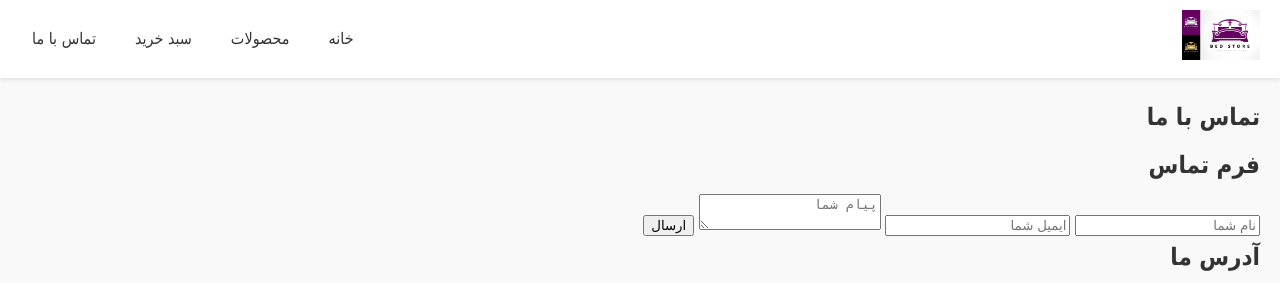
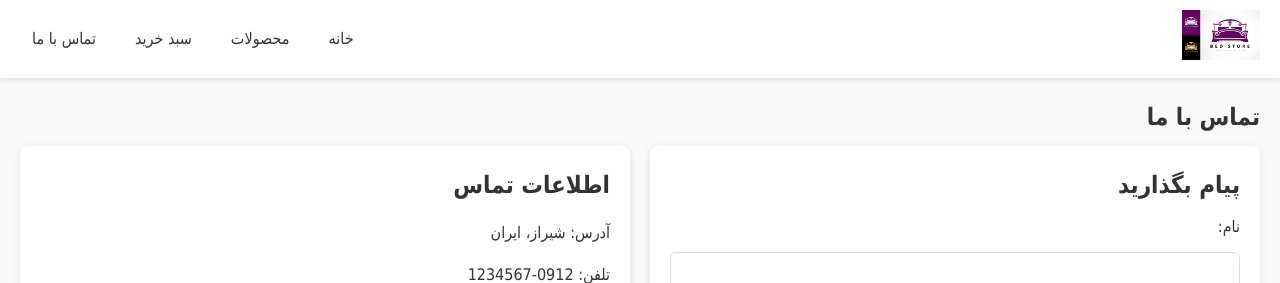
Before and after one commit to navidwolf/bed-factory-website, a Flask app: page /contact in a window 1280 px wide. Shown: the top 283 px of the page. Run offline with Flask 3, Linux system fonts and the light colour scheme.

Commit message:
update something

```diff
--- a/static/css/style.css
+++ b/static/css/style.css
@@ -138,6 +138,74 @@ footer {
     margin-top: 40px;
 }
 
+/* --- صفحه تماس با ما --- */
+.contact-container {
+    display: flex;
+    flex-wrap: wrap;
+    gap: 20px;
+    margin-bottom: 30px;
+}
+
+.contact-left, .contact-right {
+    flex: 1 1 400px;
+    background: #fff;
+    padding: 20px;
+    border-radius: 8px;
+    box-shadow: 0 2px 8px rgba(0,0,0,0.1);
+}
+
+.contact-form {
+    display: flex;
+    flex-direction: column;
+    gap: 12px;
+}
+
+.contact-form input,
+.contact-form textarea {
+    padding: 10px;
+    border: 1px solid #ddd;
+    border-radius: 6px;
+    font-size: 14px;
+}
+
+.contact-form button {
+    padding: 12px;
+    background-color: #333;
+    color: #fff;
+    border: none;
+    border-radius: 6px;
+    cursor: pointer;
+    font-size: 15px;
+    transition: background 0.3s;
+}
+
+.contact-form button:hover {
+    background-color: #555;
+}
+
+/* نقشه + تیم کنار هم */
+.map-team-grid {
+    display: flex;
+    gap: 20px;
+    margin-top: 20px;
+    flex-wrap: wrap;
+}
+
+.map-container, .team-container {
+    flex: 1 1 250px;
+    height: 250px;
+    border-radius: 8px;
+    overflow: hidden;
+    box-shadow: 0 2px 8px rgba(0,0,0,0.1);
+}
+
+.map-container iframe,
+.team-container img {
+    width: 100%;
+    height: 100%;
+    object-fit: cover;
+}
+
 /* --- ریسپانسیو --- */
 @media (max-width: 480px) {
     .main-nav ul {
@@ -160,6 +228,10 @@ footer {
     .product-grid {
         grid-template-columns: 1fr; /* موبایل یک ستون */
     }
+
+    .map-team-grid {
+        flex-direction: column;
+    }
 }
 
 @media (min-width: 481px) and (max-width: 768px) {
@@ -178,6 +250,10 @@ footer {
     .product-grid {
         grid-template-columns: repeat(2, 1fr); /* تبلت دو ستون */
     }
+
+    .map-team-grid {
+        flex-direction: column;
+    }
 }
 
 @media (min-width: 769px) and (max-width: 1024px) {
--- a/templates/contact.html
+++ b/templates/contact.html
@@ -12,48 +12,43 @@
     <h1>تماس با ما</h1>
     <div class="contact-container">
 
-        <!-- فرم تماس -->
+        <!-- باکس فرم تماس -->
         <div class="contact-left">
-            <h2>فرم تماس</h2>
-            <form method="post" class="contact-form">
-                <input type="text" name="name" placeholder="نام شما" required>
-                <input type="email" name="email" placeholder="ایمیل شما" required>
-                <textarea name="message" placeholder="پیام شما" required></textarea>
+            <h2>پیام بگذارید</h2>
+            <form class="contact-form" method="post">
+                <label for="name">نام:</label>
+                <input type="text" id="name" name="name" required>
+
+                <label for="email">ایمیل:</label>
+                <input type="email" id="email" name="email" required>
+
+                <label for="message">پیام:</label>
+                <textarea id="message" name="message" required></textarea>
+
                 <button type="submit">ارسال</button>
             </form>
         </div>
 
-        <!-- نقشه و تیم -->
+        <!-- باکس اطلاعات تماس -->
         <div class="contact-right">
-            <h2>آدرس ما</h2>
-            <div class="map-container">
-                <iframe
-                    src="https://www.google.com/maps/embed?pb=!1m18!1m12!1m3!1d10597.151051754277!2d52.55080867716439!3d29.605518255909953!2m3!1f0!2f0!3f0!3m2!1i1024!2i768!4f13.1!3m3!1m2!1s0x3fb20d6dd1e1a9e1%3A0xa5db54d59b5f73fe!2sNasir%20al-Mulk%20Mosque!5e0!3m2!1sen!2s!4v1759475349386!5m2!1sen!2s"
-                    width="100%" height="100%" style="border:0;" allowfullscreen="" loading="lazy" referrerpolicy="no-referrer-when-downgrade">
-                </iframe>
-            </div>
+            <h2>اطلاعات تماس</h2>
+            <p>آدرس: شیراز، ایران</p>
+            <p>تلفن: 0912-1234567</p>
+            <p>ایمیل: info@factory.com</p>
 
-            <h2>تیم ما</h2>
-            <div class="team-container">
-                <img src="{{ url_for('static', filename='images/team.webp') }}" alt="تیم کارخانه تخت">
+            <!-- گرید نقشه + عکس تیم -->
+            <div class="map-team-grid">
+                <div class="map-container">
+                    <iframe src="https://www.google.com/maps/embed?pb=!1m18!1m12!1m3!1d10597.151051754277!2d52.55080867716439!3d29.605518255909953!2m3!1f0!2f0!3f0!3m2!1i1024!2i768!4f13.1!3m3!1m2!1s0x3fb20d6dd1e1a9e1%3A0xa5db54d59b5f73fe!2sNasir%20al-Mulk%20Mosque!5e0!3m2!1sen!2s!4v1759475349386!5m2!1sen!2s"
+                        style="border:0;" allowfullscreen="" loading="lazy"
+                        referrerpolicy="no-referrer-when-downgrade"></iframe>
+                </div>
+                <div class="team-container">
+                    <img src="{{ url_for('static', filename='images/team.webp') }}" alt="تیم ما">
+                </div>
             </div>
         </div>
-    </div>
 
-    <!-- باکس‌های اطلاعات -->
-    <div class="info-boxes">
-        <div class="info-box">
-            <h3>آدرس</h3>
-            <p>شیراز، خیابان لطفعلی خان زند، مسجد نصیرالملک</p>
-        </div>
-        <div class="info-box">
-            <h3>تلفن</h3>
-            <a href="tel:+982112345678">021-12345678</a>
-        </div>
-        <div class="info-box">
-            <h3>ایمیل</h3>
-            <a href="mailto:info@takhtefactory.com">info@takhtefactory.com</a>
-        </div>
     </div>
 </section>
 {% endblock %}
```
